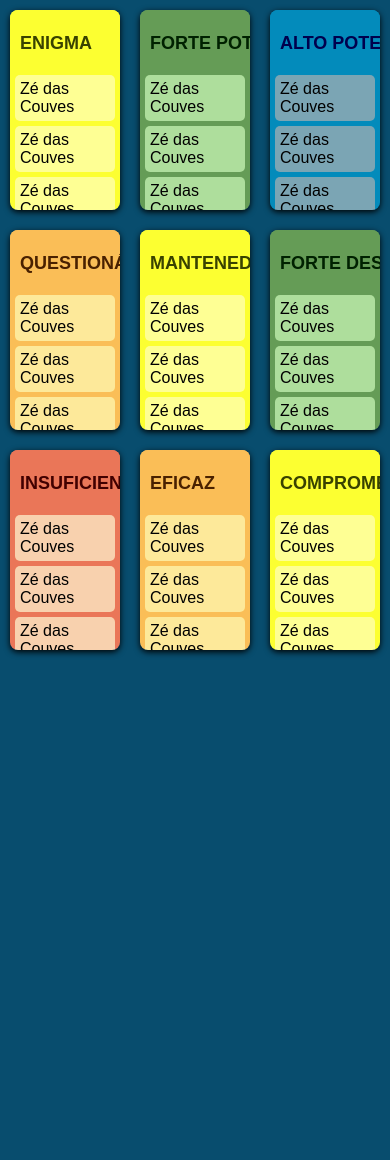
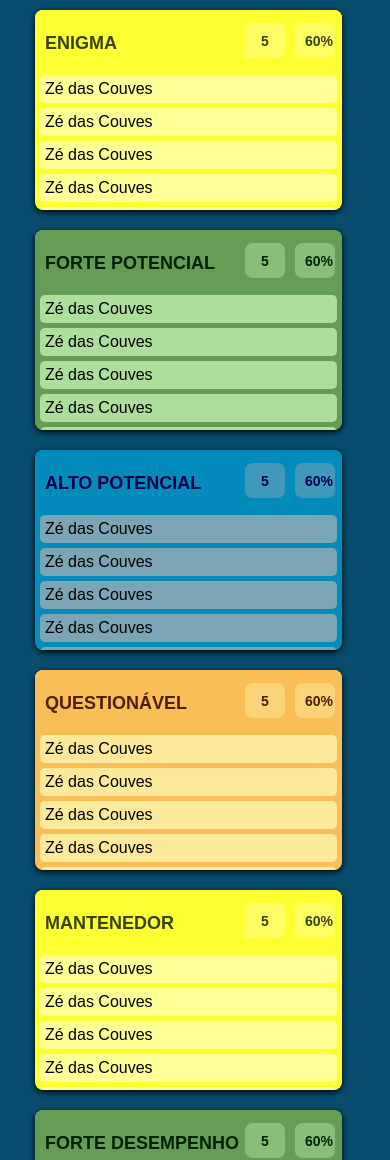
Before and after one commit to RahyanRamos/Prototipo-9box-Tables, a plain HTML site: page index.html in a window 390 px wide. Shown: the top 1160 px of the page. Before the commit the page ends 844 px from the top, so only its background shows below. Drawn offline with Linux system fonts and the light colour scheme.

Commit message:
Adicionando style para dispositivos móveis

```diff
--- a/style.css
+++ b/style.css
@@ -324,3 +324,29 @@ body {
     border-radius: 20px;
     border: 3px solid #fcbcbc;
 }
+
+@media(max-width: 768px){
+    .main{
+        flex-direction: column;
+        align-items: stretch;
+    }
+
+    .line1,
+    .line2,
+    .line3{
+        width: 100%;
+        display: flex;
+        flex-direction: column;
+        align-items: center;
+    }
+
+    .box-blue,
+    .box-yellow,
+    .box-green,
+    .box-orange,
+    .box-red{
+        width: 90%;
+        min-height: auto;
+        margin: 10px 5px;
+    }
+}
```
